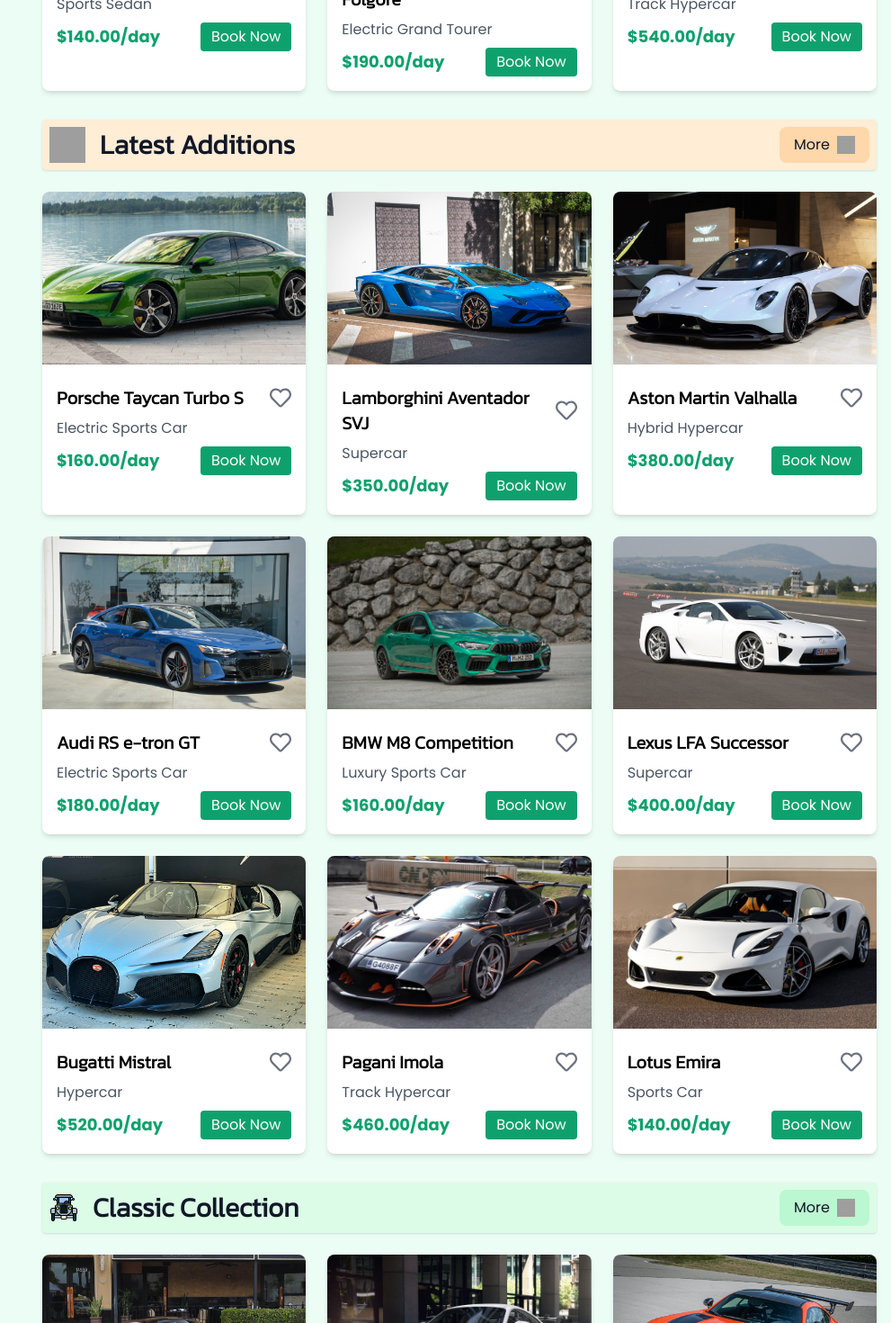
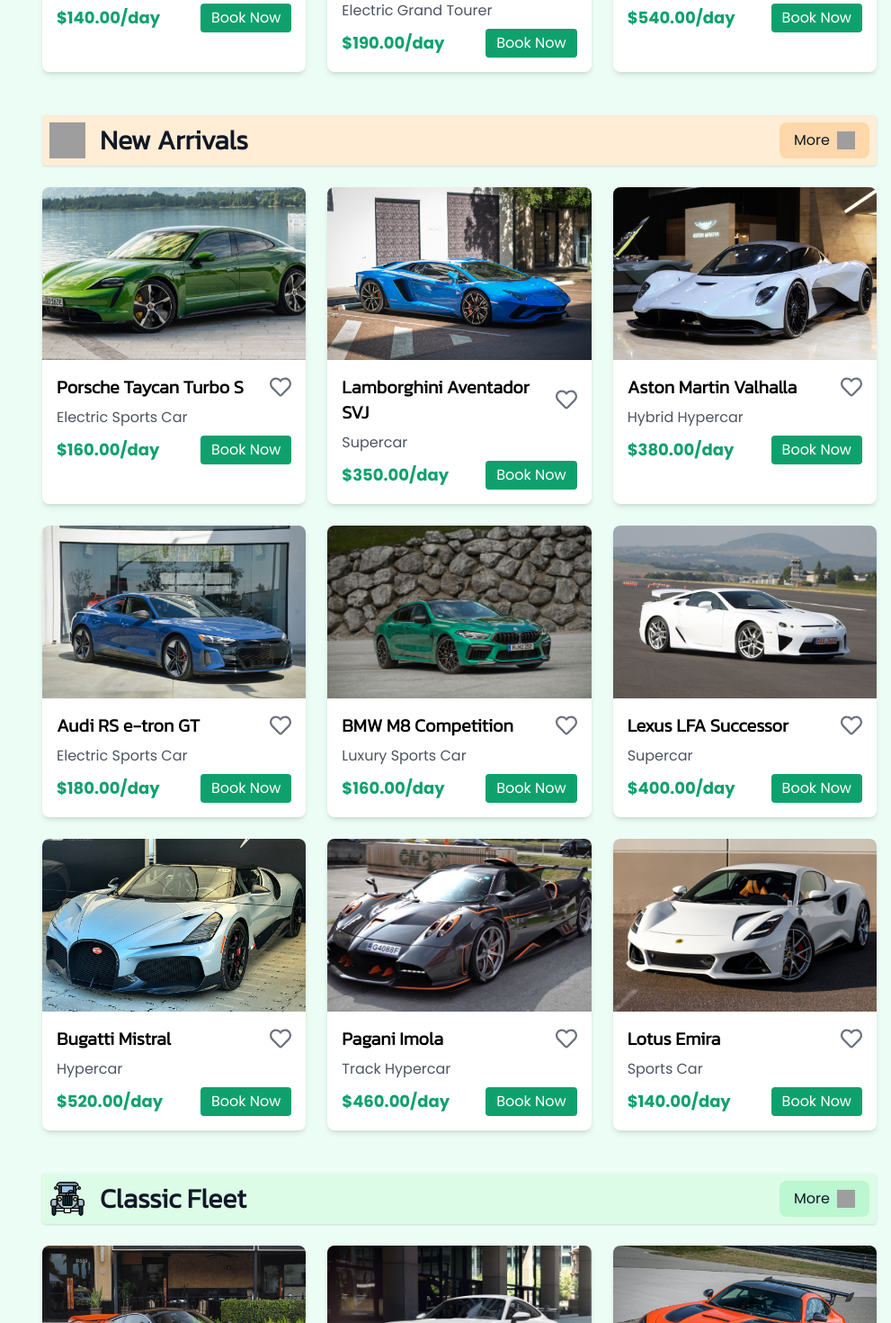
Before and after one commit to Aditya-2004-316/Rent-Elite, a React (Vite) app in the folder frontend/: page /dashboard in a window 1280 px wide. Shown: the part 1160-2630 px from the top of the page at 90% size, without its empty margins (289-1280 px from the left). Built offline with nearby package versions, Linux system fonts and the light colour scheme; no server answers; sample sign-in values are in the browser's storage; grey boxes are pictures that could not be loaded.

Commit message:
Update Dashboard.jsx

```diff
--- a/frontend/src/components/Dashboard.jsx
+++ b/frontend/src/components/Dashboard.jsx
@@ -17,9 +17,7 @@
 import Footer from "./Footer";
 import { useSettings } from "../context/SettingsContext";
 import ChatBot from "./ChatBot";
-import { LazyLoadImage } from "react-lazy-load-image-component";
 import More from "../assets/more.png";
-import "react-lazy-load-image-component/src/effects/blur.css";
 
 const companyNameMappings = {
     Mercedes: "Mercedes",
@@ -240,17 +238,16 @@
                         : "bg-white shadow-md"
                 }`}
             >
-                <LazyLoadImage
+                <div className="w-full h-48">
+                    <img
                         src={car.image}
                         alt={car.name}
-                    effect="blur"
                         className="w-full h-48 object-cover"
-                    threshold={300}
-                    placeholderSrc="/placeholder-car.jpg"
                         onClick={() => handleCarClick(car)}
-                    wrapperClassName="w-full h-48"
                         style={{ objectFit: "cover" }}
+                        loading="lazy"
                     />
+                </div>
                 <div
                     className={`absolute top-2 right-2 text-white text-xs py-1 px-2 rounded hidden group-hover:block ${
                         label === "Featured"
@@ -408,14 +405,6 @@
                                                 {showAllFeatured
                                                     ? "Show Less"
                                                     : "More"}
-                                                {/* <FaChevronDown
-                                                    className={`transition-transform duration-300
-                                                    ${
-                                                        showAllFeatured
-                                                            ? "rotate-180"
-                                                            : ""
-                                                    }`}
-                                                /> */}
                                                 <img
                                                     src={More}
                                                     alt="More Icon"
@@ -426,12 +415,9 @@
                                     </div>
                                     <div className="grid grid-cols-1 md:grid-cols-2 lg:grid-cols-3 gap-6">
                                         {renderVehicles(
-                                            featuredCars.slice(
-                                                0,
                                             showAllFeatured
-                                                    ? featuredCars.length
-                                                    : 9
-                                            ),
+                                                ? featuredCars
+                                                : featuredCars.slice(0, 9),
                                             "Featured"
                                         )}
                                     </div>
@@ -440,11 +426,7 @@
                             {newArrivalCars.length > 0 && (
                                 <>
                                     <div
-                                        className={`flex justify-between items-center ${
-                                            featuredCars.length === 0
-                                                ? "mb-6"
-                                                : "mt-8 mb-6"
-                                        } p-2 rounded shadow transition-colors duration-300
+                                        className={`flex justify-between items-center mt-12 mb-6 p-2 rounded shadow transition-colors duration-300
                                         ${
                                             darkMode
                                                 ? "bg-orange-900 text-white"
@@ -457,7 +439,7 @@
                                                 alt="New Car Icon"
                                                 className="mr-4 w-10 h-10"
                                             />
-                                            Latest Additions
+                                            New Arrivals
                                         </h2>
                                         {newArrivalCars.length > 9 && (
                                             <button
@@ -475,14 +457,6 @@
                                                 {showAllNewArrivals
                                                     ? "Show Less"
                                                     : "More"}
-                                                {/* <FaChevronDown
-                                                    className={`transition-transform duration-300
-                                                    ${
-                                                        showAllNewArrivals
-                                                            ? "rotate-180"
-                                                            : ""
-                                                    }`}
-                                                /> */}
                                                 <img
                                                     src={More}
                                                     alt="More Icon"
@@ -493,12 +467,9 @@
                                     </div>
                                     <div className="grid grid-cols-1 md:grid-cols-2 lg:grid-cols-3 gap-6">
                                         {renderVehicles(
-                                            newArrivalCars.slice(
-                                                0,
                                             showAllNewArrivals
-                                                    ? newArrivalCars.length
-                                                    : 9
-                                            ),
+                                                ? newArrivalCars
+                                                : newArrivalCars.slice(0, 9),
                                             "New"
                                         )}
                                     </div>
@@ -507,12 +478,7 @@
                             {otherOptions.length > 0 && (
                                 <>
                                     <div
-                                        className={`flex justify-between items-center ${
-                                            featuredCars.length === 0 &&
-                                            newArrivalCars.length === 0
-                                                ? "mb-6"
-                                                : "mt-8 mb-6"
-                                        } p-2 rounded shadow transition-colors duration-300
+                                        className={`flex justify-between items-center mt-12 mb-6 p-2 rounded shadow transition-colors duration-300
                                         ${
                                             darkMode
                                                 ? "bg-green-900 text-white"
@@ -522,12 +488,12 @@
                                         <h2 className="text-3xl font-bold flex items-center">
                                             <img
                                                 src={classic}
-                                                alt="Classic Icon"
-                                                className="mr-4 w-8 h-8"
+                                                alt="Classic Car Icon"
+                                                className="mr-4 w-10 h-10"
                                             />
-                                            Classic Collection
+                                            Classic Fleet
                                         </h2>
-                                        {otherOptions.length > 18 && (
+                                        {otherOptions.length > 9 && (
                                             <button
                                                 onClick={() =>
                                                     toggleSection("classic")
@@ -543,14 +509,6 @@
                                                 {showAllClassic
                                                     ? "Show Less"
                                                     : "More"}
-                                                {/* <FaChevronDown
-                                                    className={`transition-transform duration-300
-                                                    ${
-                                                        showAllClassic
-                                                            ? "rotate-180"
-                                                            : ""
-                                                    }`}
-                                                /> */}
                                                 <img
                                                     src={More}
                                                     alt="More Icon"
@@ -561,12 +519,9 @@
                                     </div>
                                     <div className="grid grid-cols-1 md:grid-cols-2 lg:grid-cols-3 gap-6">
                                         {renderVehicles(
-                                            otherOptions.slice(
-                                                0,
                                             showAllClassic
-                                                    ? otherOptions.length
-                                                    : 18
-                                            )
+                                                ? otherOptions
+                                                : otherOptions.slice(0, 9)
                                         )}
                                     </div>
                                 </>
@@ -577,16 +532,16 @@
             </div>
             {selectedCar && (
                 <CarImageModal
-                    image={selectedCar.image}
                     isOpen={isModalOpen}
                     onClose={closeModal}
+                    car={selectedCar}
                 />
             )}
-            {isBookingModalOpen && selectedBookingCar && (
+            {selectedBookingCar && (
                 <BookingModal
-                    car={selectedBookingCar}
                     isOpen={isBookingModalOpen}
                     onClose={handleBookingClose}
+                    car={selectedBookingCar}
                     onConfirm={handleBookingConfirm}
                 />
             )}
```
Lines whose indentation alone changed are shown as unchanged.
